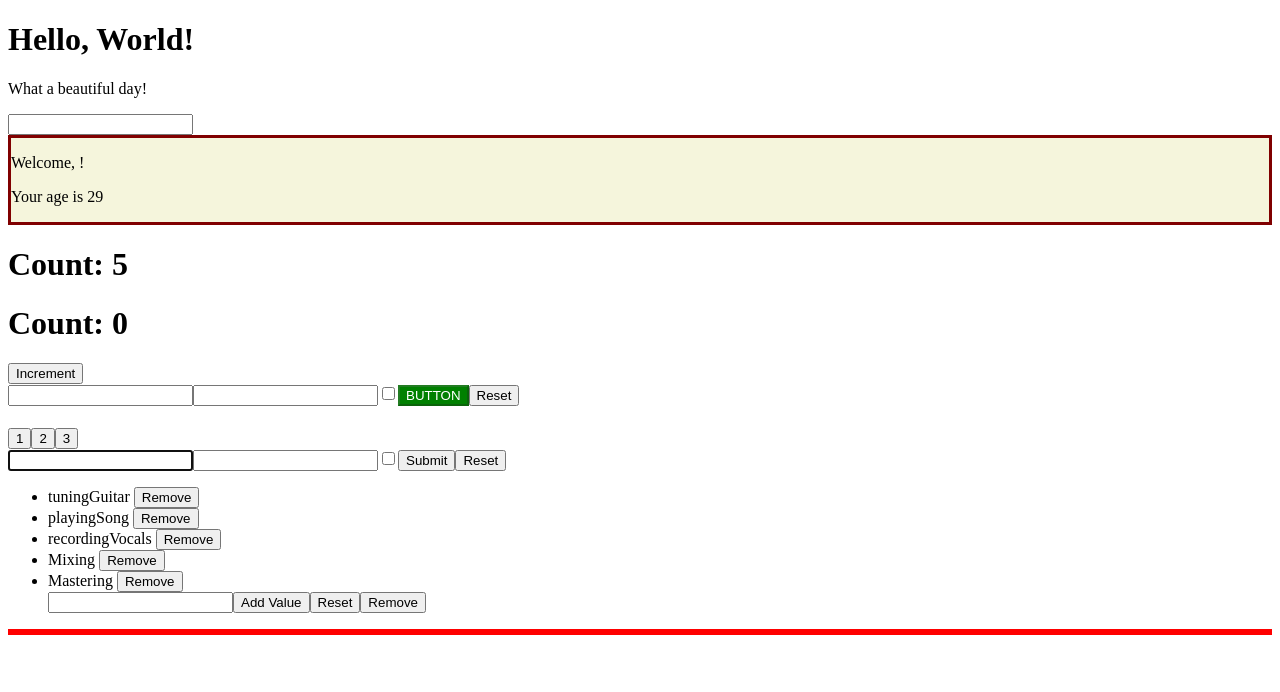
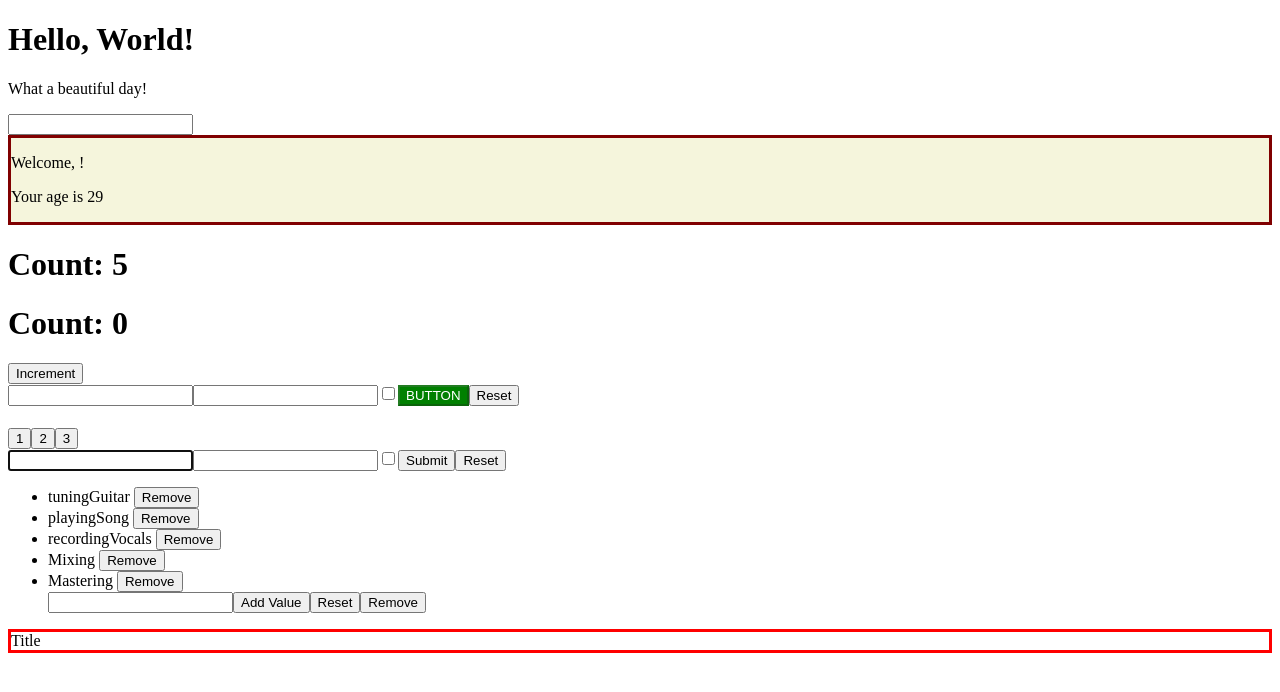
Before and after one commit to AlexRicci93/REACT-EXERCISES, a React (Create React App) app: page / in a window 1280 px wide. Shown: the top 692 px of the page. Built offline with nearby package versions, Linux system fonts and the light colour scheme.

Commit message:
component-composition-02

```diff
--- a/src/App.js
+++ b/src/App.js
@@ -26,7 +26,7 @@ export class App extends REACT.Component {
                 <ClickTracker/>
                 <UncontrolledLogin/>
                 <TodoList/>
-                <Container/>
+                <Container title="Title"/>
             </div>
         )
     }
--- a/src/Container.js
+++ b/src/Container.js
@@ -17,7 +17,7 @@ export class Container extends React.Component {
 
         return(
             <>
-            <div style={MyStyle}></div>
+            <div style={MyStyle}>{this.props.title}</div>
             </>
         )
     }
```
